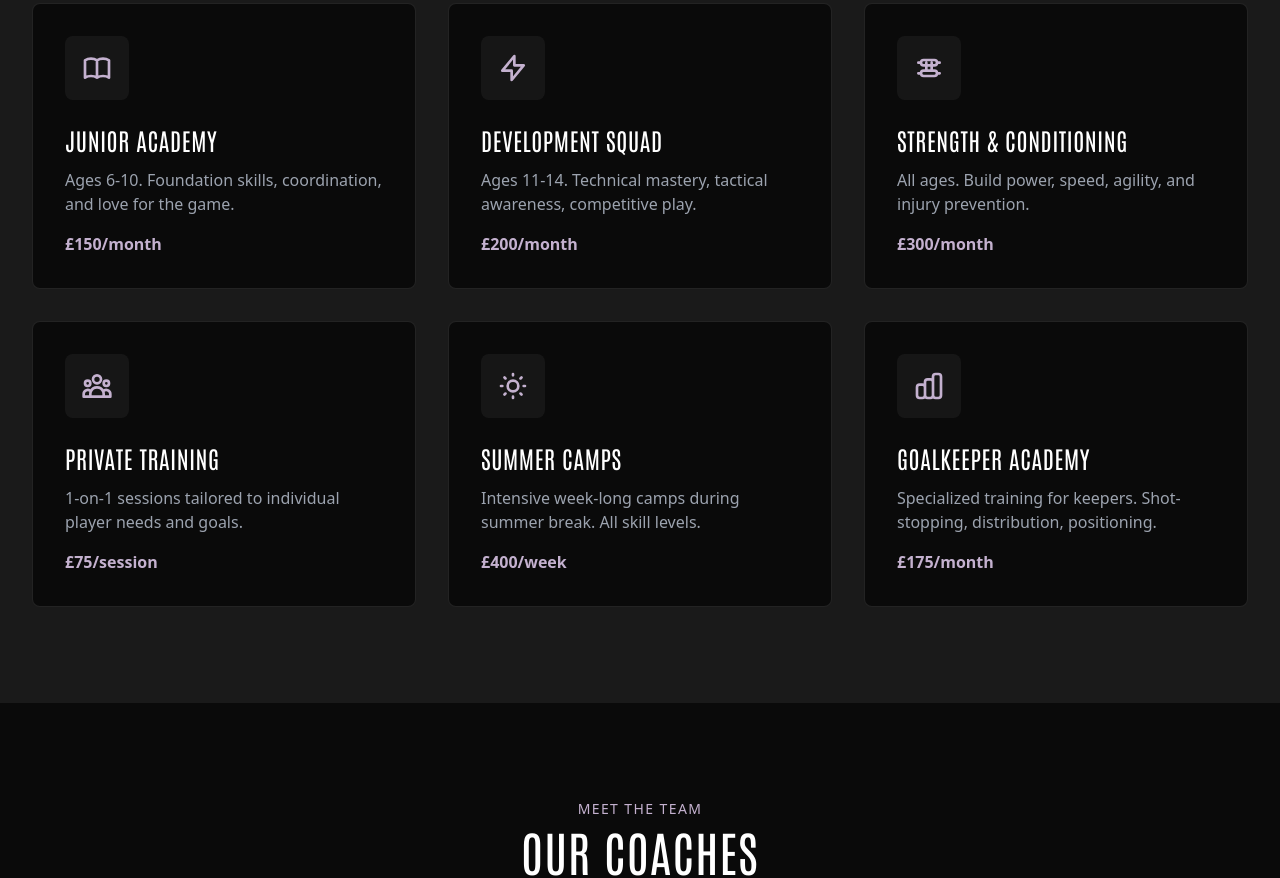
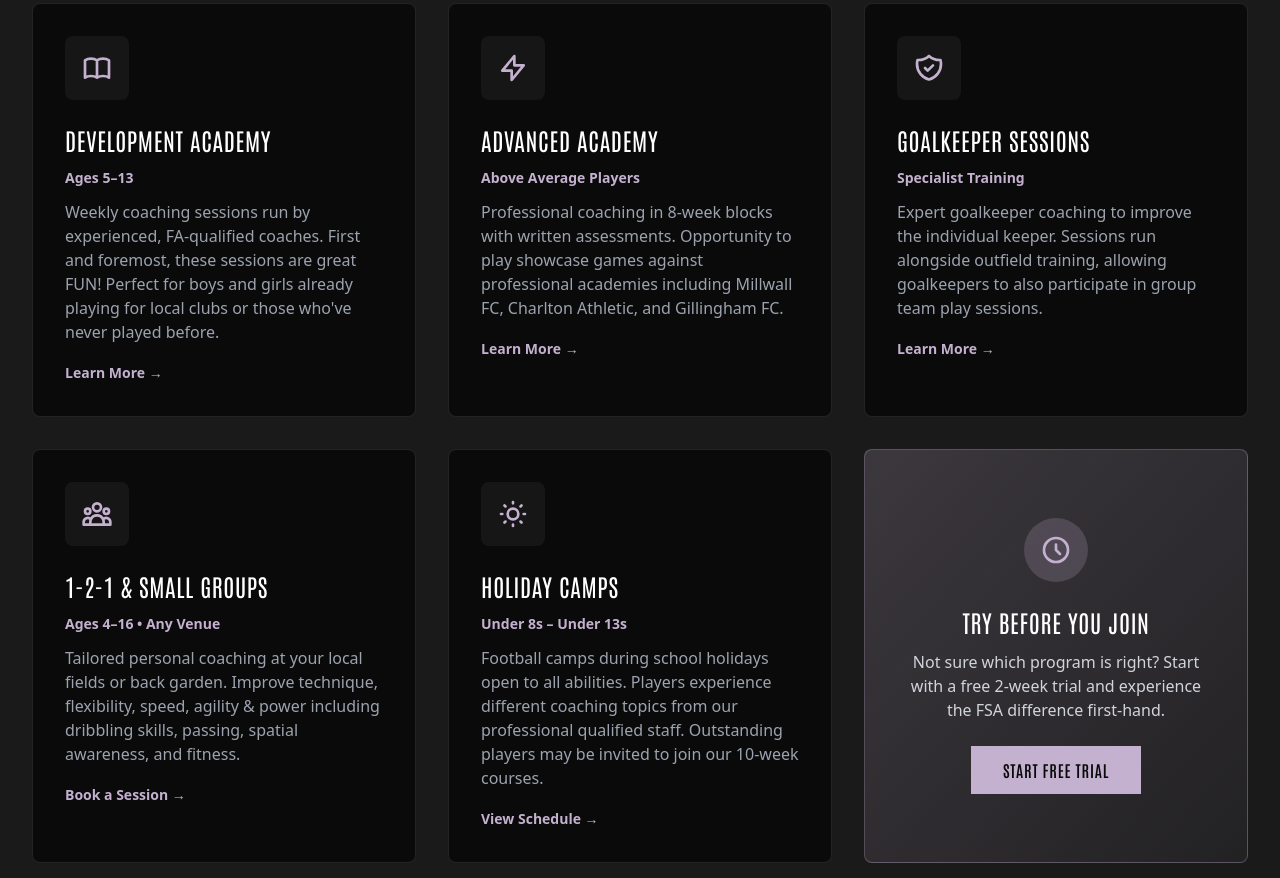
Before and after one commit to Aines25/ferdinand-soccer-academy, a website: page index.html in a window 1280 px wide. Shown: the part 2300-3178 px from the top of the page. Drawn offline with nearby package versions, Linux system fonts and the light colour scheme.

Commit message:
added programmes

```diff
--- a/index.html
+++ b/index.html
@@ -262,76 +262,81 @@
       </div>
 
       <div class="grid md:grid-cols-2 lg:grid-cols-3 gap-8">
-        <!-- Program Card 1 -->
+        <!-- Development Academy -->
         <div class="bg-academy-black border border-white/10 rounded-lg p-8 hover:border-academy-lavender/50 transition-all duration-300 group">
           <div class="w-16 h-16 bg-white/5 rounded-lg flex items-center justify-center mb-6 group-hover:bg-academy-lavender/10 transition-colors">
             <svg class="w-8 h-8 text-academy-lavender" fill="none" stroke="currentColor" viewBox="0 0 24 24">
               <path stroke-linecap="round" stroke-linejoin="round" stroke-width="2" d="M12 6.253v13m0-13C10.832 5.477 9.246 5 7.5 5S4.168 5.477 3 6.253v13C4.168 18.477 5.754 18 7.5 18s3.332.477 4.5 1.253m0-13C13.168 5.477 14.754 5 16.5 5c1.747 0 3.332.477 4.5 1.253v13C19.832 18.477 18.247 18 16.5 18c-1.746 0-3.332.477-4.5 1.253"/>
             </svg>
           </div>
-          <h3 class="text-2xl font-heading text-white mb-3">Junior Academy</h3>
-          <p class="text-gray-400 mb-4">Ages 6-10. Foundation skills, coordination, and love for the game.</p>
-          <p class="text-academy-lavender font-semibold">£150/month</p>
+          <h3 class="text-2xl font-heading text-white mb-3">Development Academy</h3>
+          <p class="text-academy-lavender text-sm font-semibold mb-3">Ages 5–13</p>
+          <p class="text-gray-400 mb-4">Weekly coaching sessions run by experienced, FA-qualified coaches. First and foremost, these sessions are great FUN! Perfect for boys and girls already playing for local clubs or those who've never played before.</p>
+          <a href="#contact" class="text-academy-lavender text-sm font-semibold hover:underline">Learn More →</a>
         </div>
 
-        <!-- Program Card 2 -->
+        <!-- Advanced Academy -->
         <div class="bg-academy-black border border-white/10 rounded-lg p-8 hover:border-academy-lavender/50 transition-all duration-300 group">
           <div class="w-16 h-16 bg-white/5 rounded-lg flex items-center justify-center mb-6 group-hover:bg-academy-lavender/10 transition-colors">
             <svg class="w-8 h-8 text-academy-lavender" fill="none" stroke="currentColor" viewBox="0 0 24 24">
               <path stroke-linecap="round" stroke-linejoin="round" stroke-width="2" d="M13 10V3L4 14h7v7l9-11h-7z"/>
             </svg>
           </div>
-          <h3 class="text-2xl font-heading text-white mb-3">Development Squad</h3>
-          <p class="text-gray-400 mb-4">Ages 11-14. Technical mastery, tactical awareness, competitive play.</p>
-          <p class="text-academy-lavender font-semibold">£200/month</p>
+          <h3 class="text-2xl font-heading text-white mb-3">Advanced Academy</h3>
+          <p class="text-academy-lavender text-sm font-semibold mb-3">Above Average Players</p>
+          <p class="text-gray-400 mb-4">Professional coaching in 8-week blocks with written assessments. Opportunity to play showcase games against professional academies including Millwall FC, Charlton Athletic, and Gillingham FC.</p>
+          <a href="#contact" class="text-academy-lavender text-sm font-semibold hover:underline">Learn More →</a>
         </div>
 
-        <!-- Program Card 3 -->
+        <!-- Goalkeeper Sessions -->
         <div class="bg-academy-black border border-white/10 rounded-lg p-8 hover:border-academy-lavender/50 transition-all duration-300 group">
           <div class="w-16 h-16 bg-white/5 rounded-lg flex items-center justify-center mb-6 group-hover:bg-academy-lavender/10 transition-colors">
             <svg class="w-8 h-8 text-academy-lavender" fill="none" stroke="currentColor" viewBox="0 0 24 24">
-              <path stroke-linecap="round" stroke-linejoin="round" stroke-width="2" d="M4 8h2m12 0h2M6 8a2 2 0 012-2h8a2 2 0 012 2v0a2 2 0 01-2 2H8a2 2 0 01-2-2v0zM6 16a2 2 0 012-2h8a2 2 0 012 2v0a2 2 0 01-2 2H8a2 2 0 01-2-2v0zM4 16h2m12 0h2M10 8v6m4-6v6"/>
+              <path stroke-linecap="round" stroke-linejoin="round" stroke-width="2" d="M9 12l2 2 4-4m5.618-4.016A11.955 11.955 0 0112 2.944a11.955 11.955 0 01-8.618 3.04A12.02 12.02 0 003 9c0 5.591 3.824 10.29 9 11.622 5.176-1.332 9-6.03 9-11.622 0-1.042-.133-2.052-.382-3.016z"/>
             </svg>
           </div>
-          <h3 class="text-2xl font-heading text-white mb-3">Strength & Conditioning</h3>
-          <p class="text-gray-400 mb-4">All ages. Build power, speed, agility, and injury prevention.</p>
-          <p class="text-academy-lavender font-semibold">£300/month</p>
+          <h3 class="text-2xl font-heading text-white mb-3">Goalkeeper Sessions</h3>
+          <p class="text-academy-lavender text-sm font-semibold mb-3">Specialist Training</p>
+          <p class="text-gray-400 mb-4">Expert goalkeeper coaching to improve the individual keeper. Sessions run alongside outfield training, allowing goalkeepers to also participate in group team play sessions.</p>
+          <a href="#contact" class="text-academy-lavender text-sm font-semibold hover:underline">Learn More →</a>
         </div>
 
-        <!-- Program Card 4 -->
+        <!-- 1-2-1 & Small Group Sessions -->
         <div class="bg-academy-black border border-white/10 rounded-lg p-8 hover:border-academy-lavender/50 transition-all duration-300 group">
           <div class="w-16 h-16 bg-white/5 rounded-lg flex items-center justify-center mb-6 group-hover:bg-academy-lavender/10 transition-colors">
             <svg class="w-8 h-8 text-academy-lavender" fill="none" stroke="currentColor" viewBox="0 0 24 24">
               <path stroke-linecap="round" stroke-linejoin="round" stroke-width="2" d="M17 20h5v-2a3 3 0 00-5.356-1.857M17 20H7m10 0v-2c0-.656-.126-1.283-.356-1.857M7 20H2v-2a3 3 0 015.356-1.857M7 20v-2c0-.656.126-1.283.356-1.857m0 0a5.002 5.002 0 019.288 0M15 7a3 3 0 11-6 0 3 3 0 016 0zm6 3a2 2 0 11-4 0 2 2 0 014 0zM7 10a2 2 0 11-4 0 2 2 0 014 0z"/>
             </svg>
           </div>
-          <h3 class="text-2xl font-heading text-white mb-3">Private Training</h3>
-          <p class="text-gray-400 mb-4">1-on-1 sessions tailored to individual player needs and goals.</p>
-          <p class="text-academy-lavender font-semibold">£75/session</p>
+          <h3 class="text-2xl font-heading text-white mb-3">1-2-1 & Small Groups</h3>
+          <p class="text-academy-lavender text-sm font-semibold mb-3">Ages 4–16 • Any Venue</p>
+          <p class="text-gray-400 mb-4">Tailored personal coaching at your local fields or back garden. Improve technique, flexibility, speed, agility & power including dribbling skills, passing, spatial awareness, and fitness.</p>
+          <a href="#contact" class="text-academy-lavender text-sm font-semibold hover:underline">Book a Session →</a>
         </div>
 
-        <!-- Program Card 5 -->
+        <!-- Holiday Camps -->
         <div class="bg-academy-black border border-white/10 rounded-lg p-8 hover:border-academy-lavender/50 transition-all duration-300 group">
           <div class="w-16 h-16 bg-white/5 rounded-lg flex items-center justify-center mb-6 group-hover:bg-academy-lavender/10 transition-colors">
             <svg class="w-8 h-8 text-academy-lavender" fill="none" stroke="currentColor" viewBox="0 0 24 24">
               <path stroke-linecap="round" stroke-linejoin="round" stroke-width="2" d="M12 3v1m0 16v1m9-9h-1M4 12H3m15.364 6.364l-.707-.707M6.343 6.343l-.707-.707m12.728 0l-.707.707M6.343 17.657l-.707.707M16 12a4 4 0 11-8 0 4 4 0 018 0z"/>
             </svg>
           </div>
-          <h3 class="text-2xl font-heading text-white mb-3">Summer Camps</h3>
-          <p class="text-gray-400 mb-4">Intensive week-long camps during summer break. All skill levels.</p>
-          <p class="text-academy-lavender font-semibold">£400/week</p>
+          <h3 class="text-2xl font-heading text-white mb-3">Holiday Camps</h3>
+          <p class="text-academy-lavender text-sm font-semibold mb-3">Under 8s – Under 13s</p>
+          <p class="text-gray-400 mb-4">Football camps during school holidays open to all abilities. Players experience different coaching topics from our professional qualified staff. Outstanding players may be invited to join our 10-week courses.</p>
+          <a href="#contact" class="text-academy-lavender text-sm font-semibold hover:underline">View Schedule →</a>
         </div>
 
-        <!-- Program Card 6 -->
-        <div class="bg-academy-black border border-white/10 rounded-lg p-8 hover:border-academy-lavender/50 transition-all duration-300 group">
-          <div class="w-16 h-16 bg-white/5 rounded-lg flex items-center justify-center mb-6 group-hover:bg-academy-lavender/10 transition-colors">
+        <!-- Free Trial CTA Card -->
+        <div class="bg-gradient-to-br from-academy-lavender/20 to-academy-lavender/5 border border-academy-lavender/30 rounded-lg p-8 flex flex-col justify-center items-center text-center">
+          <div class="w-16 h-16 bg-academy-lavender/20 rounded-full flex items-center justify-center mb-6">
             <svg class="w-8 h-8 text-academy-lavender" fill="none" stroke="currentColor" viewBox="0 0 24 24">
-              <path stroke-linecap="round" stroke-linejoin="round" stroke-width="2" d="M9 19v-6a2 2 0 00-2-2H5a2 2 0 00-2 2v6a2 2 0 002 2h2a2 2 0 002-2zm0 0V9a2 2 0 012-2h2a2 2 0 012 2v10m-6 0a2 2 0 002 2h2a2 2 0 002-2m0 0V5a2 2 0 012-2h2a2 2 0 012 2v14a2 2 0 01-2 2h-2a2 2 0 01-2-2z"/>
+              <path stroke-linecap="round" stroke-linejoin="round" stroke-width="2" d="M12 8v4l3 3m6-3a9 9 0 11-18 0 9 9 0 0118 0z"/>
             </svg>
           </div>
-          <h3 class="text-2xl font-heading text-white mb-3">Goalkeeper Academy</h3>
-          <p class="text-gray-400 mb-4">Specialized training for keepers. Shot-stopping, distribution, positioning.</p>
-          <p class="text-academy-lavender font-semibold">£175/month</p>
+          <h3 class="text-2xl font-heading text-white mb-3">Try Before You Join</h3>
+          <p class="text-gray-300 mb-6">Not sure which program is right? Start with a free 2-week trial and experience the FSA difference first-hand.</p>
+          <a href="#contact" class="btn-primary">Start Free Trial</a>
         </div>
       </div>
     </div>
@@ -807,10 +812,10 @@
         <div>
           <h4 class="font-heading text-white mb-4">Programs</h4>
           <ul class="space-y-2 text-sm">
-            <li><a href="#programs" class="text-gray-400 hover:text-academy-lavender transition-colors">Junior Academy</a></li>
-            <li><a href="#programs" class="text-gray-400 hover:text-academy-lavender transition-colors">Development Squad</a></li>
-            <li><a href="#programs" class="text-gray-400 hover:text-academy-lavender transition-colors">Strength & Conditioning</a></li>
-            <li><a href="#programs" class="text-gray-400 hover:text-academy-lavender transition-colors">Summer Camps</a></li>
+            <li><a href="#programs" class="text-gray-400 hover:text-academy-lavender transition-colors">Development Academy</a></li>
+            <li><a href="#programs" class="text-gray-400 hover:text-academy-lavender transition-colors">Advanced Academy</a></li>
+            <li><a href="#programs" class="text-gray-400 hover:text-academy-lavender transition-colors">1-2-1 & Small Groups</a></li>
+            <li><a href="#programs" class="text-gray-400 hover:text-academy-lavender transition-colors">Holiday Camps</a></li>
           </ul>
         </div>
 
```
Also changed, not shown: dist/output.css.
